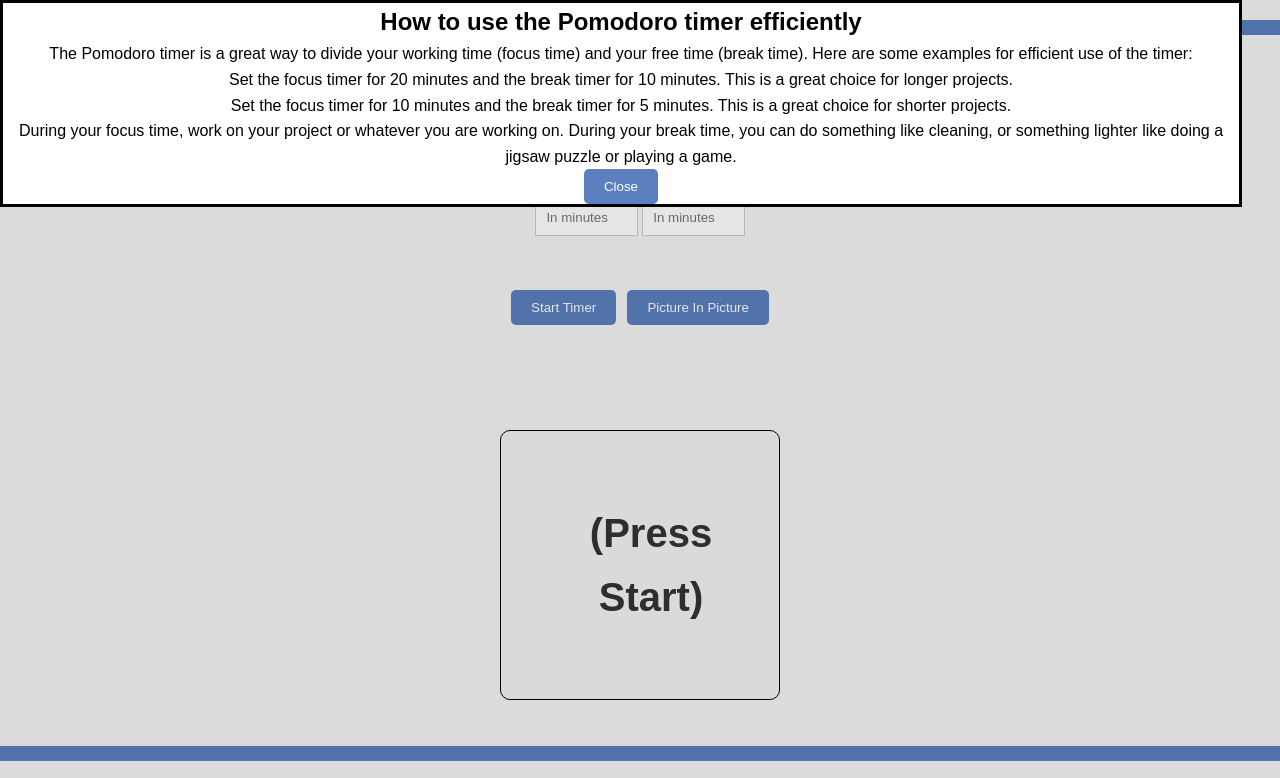
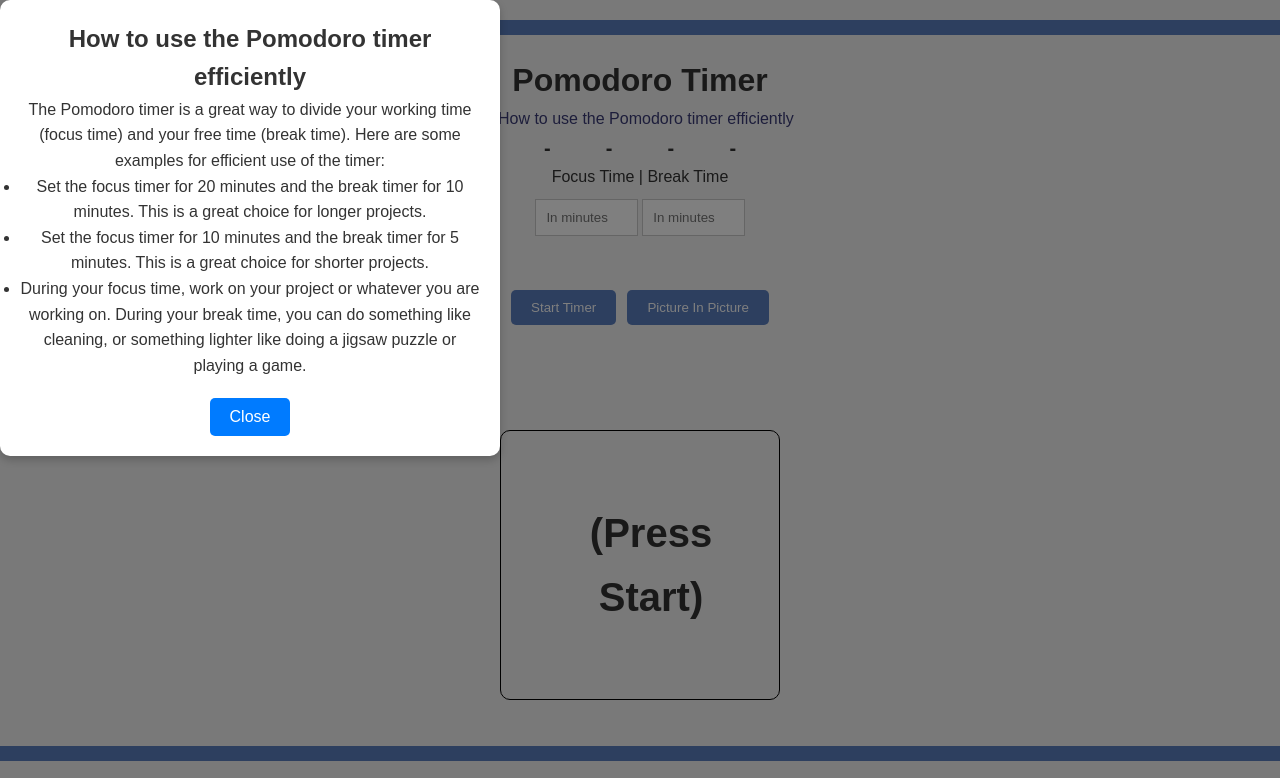
Before and after one commit to TheEpicStudent/SchoolStudy, a plain HTML site: page public/timer.html in a window 1280 px wide. Both pictures are taken after a click on the link "How to use the Pomodoro timer efficiently". Shown: the top 778 px of the page. Drawn offline with Linux system fonts and the light colour scheme.

Commit message:
css modal fix

```diff
--- a/public/style.css
+++ b/public/style.css
@@ -300,3 +300,46 @@
     color: black;
     text-decoration: none;
 }
+
+/* Style for the dialog */
+dialog {
+    border: none;
+    border-radius: 10px;
+    padding: 20px;
+    box-shadow: 0 4px 8px rgba(0, 0, 0, 0.2);
+    background-color: #ffffff;
+    color: #333;
+    width: 80%;
+    max-width: 500px;
+    text-align: center;
+    font-family: Arial, sans-serif;
+}
+
+/* Center the dialog */
+dialog::backdrop {
+    background-color: rgba(0, 0, 0, 0.5);
+}
+
+/* Style for the close button */
+dialog button {
+    margin-top: 20px;
+    padding: 10px 20px;
+    border: none;
+    border-radius: 5px;
+    background-color: #007bff;
+    color: #ffffff;
+    font-size: 16px;
+    cursor: pointer;
+    transition: background-color 0.3s ease;
+}
+
+dialog button:hover {
+    background-color: #0056b3;
+}
+
+/* Responsive design for smaller screens */
+@media (max-width: 600px) {
+    dialog {
+        width: 90%;
+    }
+}
```
